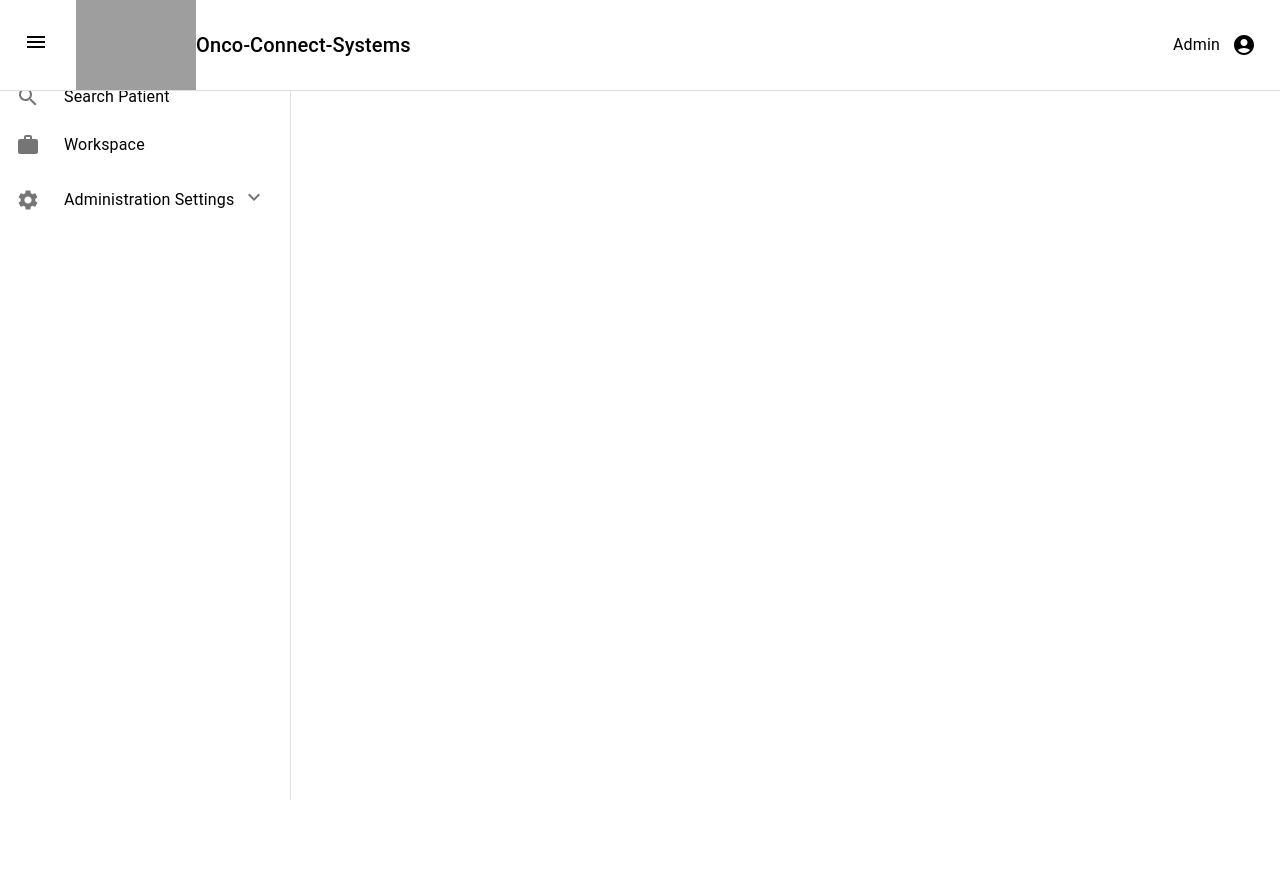
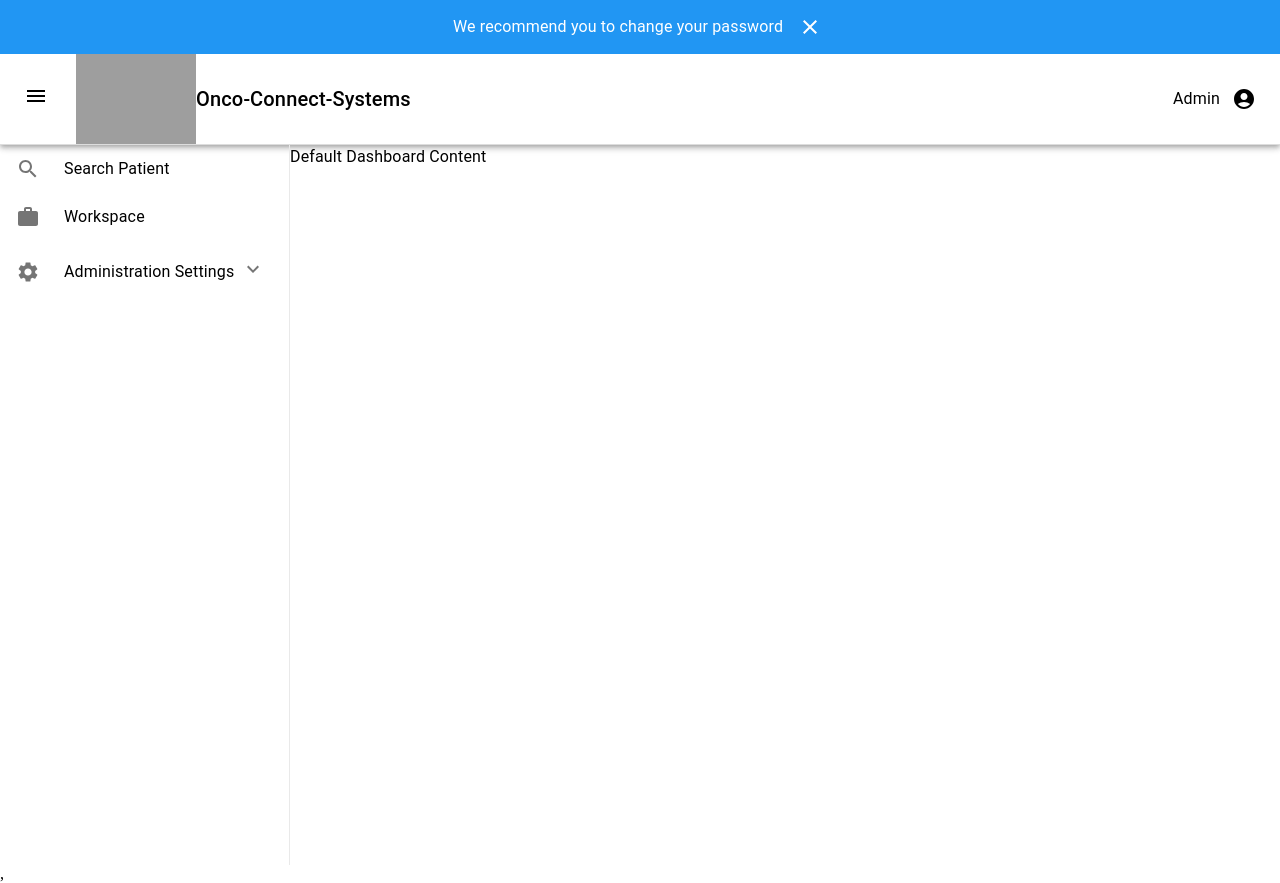
Before and after one commit to karthiksb/React-MUI, a React (Vite) app: page /dashboard in a window 1280 px wide. Before the commit the page ends 800 px from the top, so only its background shows below. Built offline with nearby package versions, Linux system fonts and the light colour scheme; grey boxes are pictures that could not be loaded.

Commit message:
minor changes in drawer and appbar

```diff
--- a/src/components/Appbar.jsx
+++ b/src/components/Appbar.jsx
@@ -5,24 +5,50 @@ import Toolbar from "@mui/material/Toolbar";
 import IconButton from "@mui/material/IconButton";
 import Typography from "@mui/material/Typography";
 import MenuIcon from "@mui/icons-material/Menu";
-
+import { Button } from "@mui/material";
+import CloseIcon from "@mui/icons-material/Close";
 import { useDispatch } from "react-redux";
 import { toggleDrawer } from "../drawerSlice";
 
 export default function Appbar({ showDrawerIcon, children }) {
   const dispatch = useDispatch();
+  const [isClosed, setIsClosed] = React.useState(false);
+  const handleClose = () => {
+    setIsClosed(true);
+  };
 
   return (
     <Box sx={{ flexGrow: 1 }}>
       <AppBar
-        elevation={0}
-        position="fixed"
+        position="static"
         sx={{
           borderBottom: "1px solid #6B6B6B3A",
           backgroundColor: "white",
           color: "black",
           zIndex: 1201,
         }}>
+        {!isClosed && (
+          <Box
+            sx={{
+              display: "flex",
+              justifyContent: "center",
+              alignItems: "center",
+              backgroundColor: "primary.main",
+              color: "white",
+              padding: "10px",
+              textAlign: "center",
+              transition: "background-color 1s",
+            }}>
+            <Typography>We recommend you to change your password</Typography>
+            <IconButton
+              color="inherit"
+              size="small"
+              style={{ marginLeft: "10px" }}
+              onClick={handleClose}>
+              <CloseIcon />
+            </IconButton>
+          </Box>
+        )}
         <Toolbar>
           {showDrawerIcon && (
             <IconButton
--- a/src/components/SideDrawer.jsx
+++ b/src/components/SideDrawer.jsx
@@ -14,7 +14,11 @@ import ExpandMore from "@mui/icons-material/ExpandMore";
 import Collapse from "@mui/material/Collapse";
 import { Link } from "react-router-dom";
 import { useSelector } from "react-redux";
+import { Typography } from "@mui/material";
 
+import { BrowserRouter as Router, Route, Routes } from "react-router-dom";
+import UsersListTable from "../pages/UsersList";
+import PatientIdForm from "../pages/patientSearchForm";
 const drawerWidth = 290;
 
 const openedMixin = (theme) => ({
@@ -38,22 +42,28 @@ const closedMixin = (theme) => ({
   },
 });
 
-const DrawerHeader = styled("div")(({ theme }) => ({
-  display: "flex",
-  alignItems: "center",
-  justifyContent: "flex-end",
-  padding: theme.spacing(0, 1),
-  // necessary for content to be below app bar
-  ...theme.mixins.toolbar,
-}));
-
-const Drawer = styled(MuiDrawer, {
+const Drawer = styled(Box, {
   shouldForwardProp: (prop) => prop !== "open",
 })(({ theme, open }) => ({
   width: drawerWidth,
   flexShrink: 0,
   whiteSpace: "nowrap",
+  borderRight: "1px solid #E9E9E9",
   boxSizing: "border-box",
+  overflowY: "auto",
+  maxHeight: "90vh", // Set the maximum height for the drawer
+  height: "90vh", // Set the height to 100% to ensure it takes the full available height
+
+  "&::-webkit-scrollbar": {
+    width: "1px",
+  },
+
+  "&::-webkit-scrollbar-thumb": {
+    backgroundColor: "#BBBBBB",
+    borderRadius: "6px",
+    height: "10px",
+  },
+
   ...(open && {
     ...openedMixin(theme),
     "& .MuiDrawer-paper": openedMixin(theme),
@@ -81,11 +91,8 @@ export default function SideDrawer({ NavbarItems }) {
         sx={{
           display: { md: "block" },
         }}
-        variant="permanent"
         open={isDrawerOpen}>
-        <DrawerHeader />
-        <Divider />
-        <List>
+        <List sx={{ p: 0 }}>
           {NavbarItems.map((navItem, index) => (
             <Box key={index}>
               <ListItem disablePadding sx={{ display: "block" }}>
@@ -142,6 +149,32 @@ export default function SideDrawer({ NavbarItems }) {
           ))}
         </List>
       </Drawer>
+      <Box
+        component="main"
+        sx={{
+          width: "100%",
+          minHeight: "80vh",
+          flexGrow: 1,
+        }}>
+        <Routes>
+          <Route
+            index
+            element={
+              <Typography paragraph>Default Dashboard Content</Typography>
+            }
+          />
+          <Route path="search-patient" element={<PatientIdForm />} />
+          <Route
+            path="workspace"
+            element={<Typography paragraph>Workspace</Typography>}
+          />
+          <Route path="users" element={<UsersListTable />} />
+          <Route
+            path="configs"
+            element={<Typography paragraph>Configs</Typography>}
+          />
+        </Routes>
+      </Box>
     </Box>
   );
 }
--- a/src/pages/Dashboard.jsx
+++ b/src/pages/Dashboard.jsx
@@ -65,7 +65,7 @@ function Dashboard() {
 
   return (
     <Box>
-      <Box sx={{ display: "flex" }}>
+      <Box sx={{ display: "flex", flexDirection: "column" }}>
         <Appbar showDrawerIcon={true}>
           <ProfileMenu onProfileMenuOpen={handleProfileMenuOpen}>
             <ProfileMenuList
@@ -75,33 +75,6 @@ function Dashboard() {
           </ProfileMenu>
         </Appbar>
         <SideDrawer NavbarItems={NavbarItems} />,
-        <Box
-          component="main"
-          sx={{
-            width: "100%",
-            minHeight: "80vh",
-            flexGrow: 1,
-          }}>
-          <DrawerHeader />
-          <Routes>
-            <Route
-              index
-              element={
-                <Typography paragraph>Default Dashboard Content</Typography>
-              }
-            />
-            <Route path="search-patient" element={<PatientIdForm />} />
-            <Route
-              path="workspace"
-              element={<Typography paragraph>Workspace</Typography>}
-            />
-            <Route path="users" element={<UsersListTable />} />
-            <Route
-              path="configs"
-              element={<Typography paragraph>Configs</Typography>}
-            />
-          </Routes>
-        </Box>
       </Box>
     </Box>
   );
```
